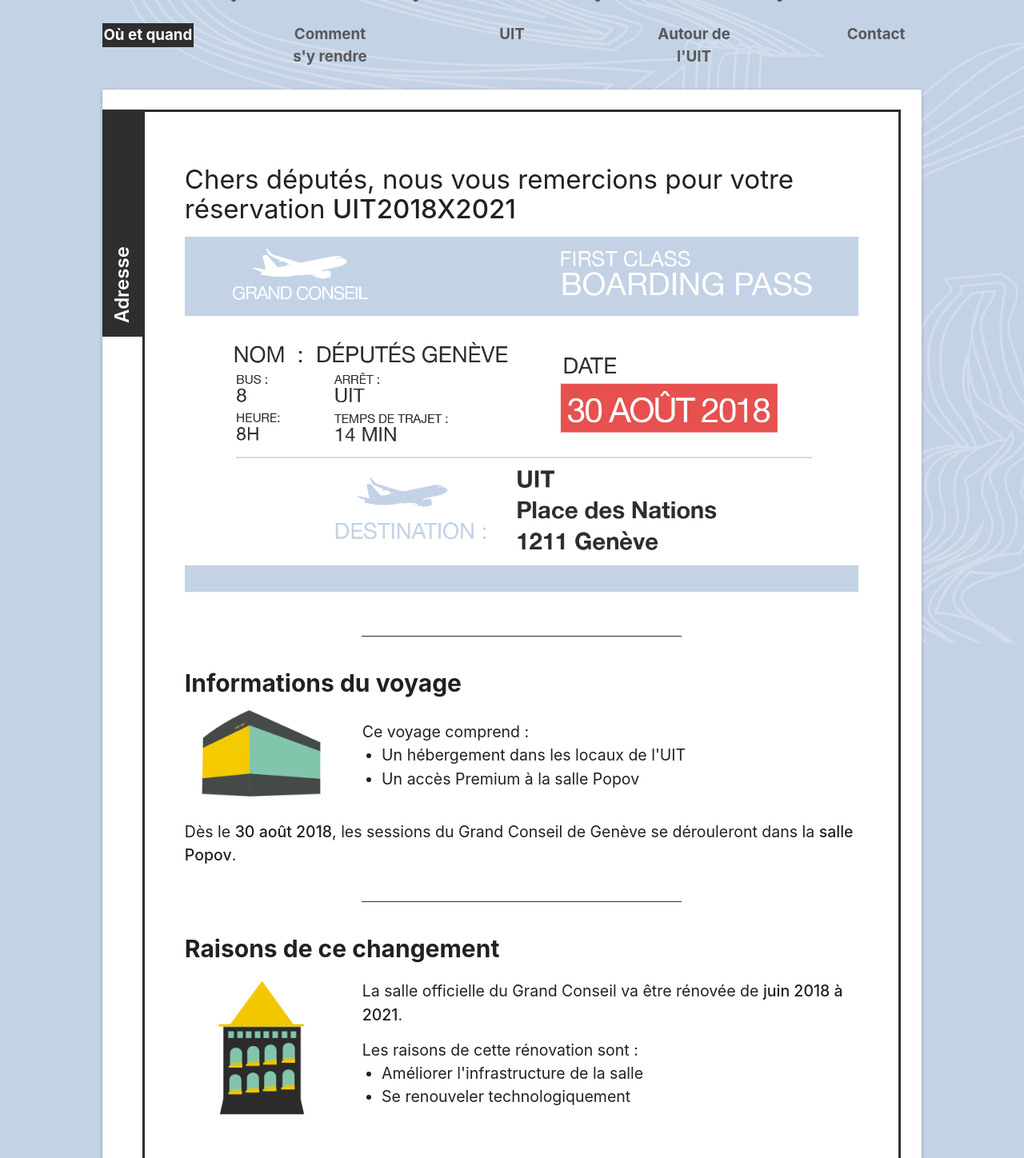
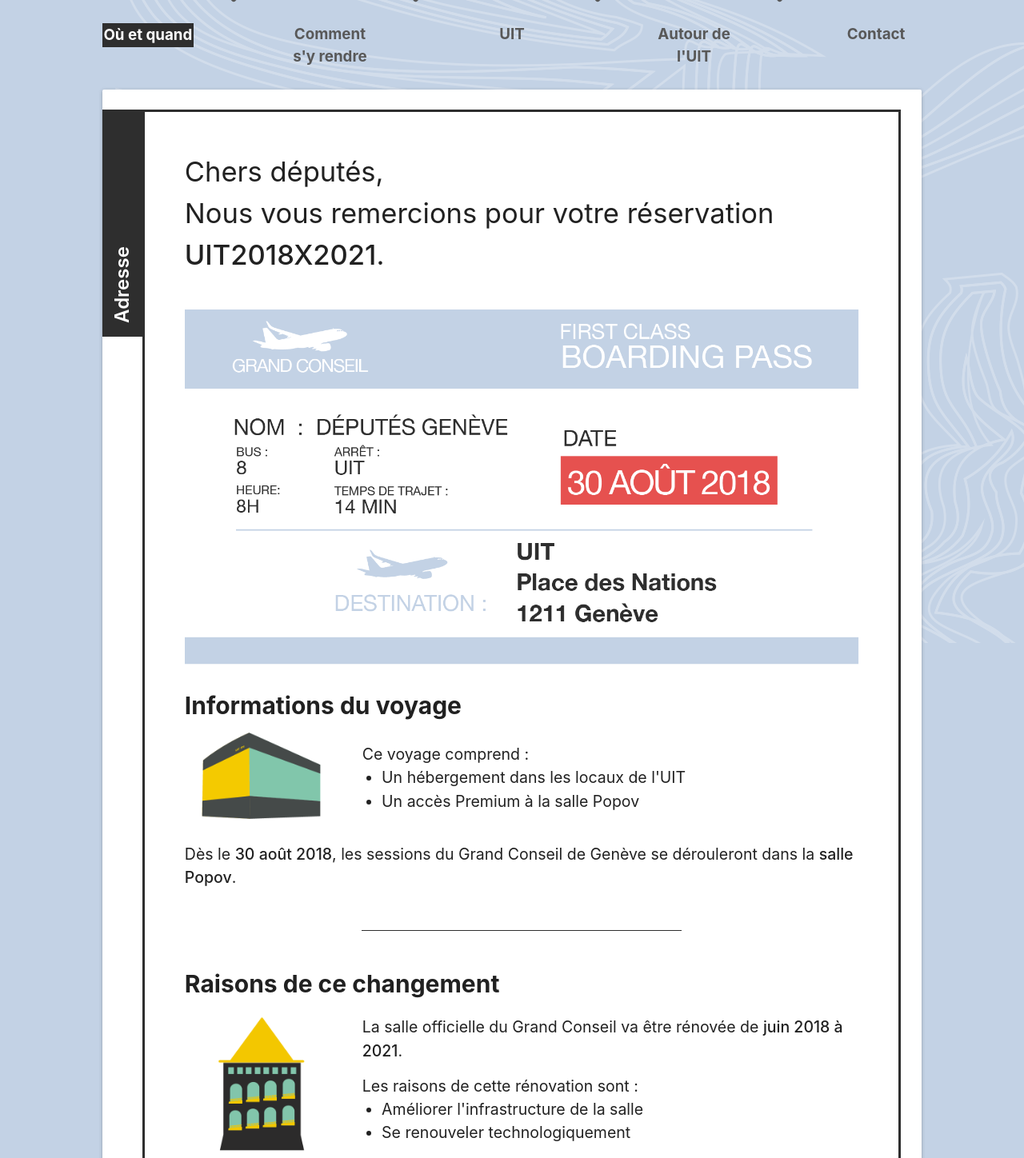
Before and after one commit to TeamExtraMuros/webapp, a PHP site: page /html/etape1.html in a window 1280 px wide. Shown: the part 196-1644 px from the top of the page at 80% size. Run offline with PHP 8.4, Linux system fonts and the light colour scheme.

Commit message:
Etape 1 validee

```diff
--- a/html/etape1.html
+++ b/html/etape1.html
@@ -60,10 +60,10 @@
             <p>Adresse</p>
         </div>
         <div class="card-content toRight">
-          <h3>Chers députés, nous vous remercions pour votre réservation <strong>UIT2018X2021</strong></h3>
+          <p class="txt-intro">Chers députés,</br>
+          Nous vous remercions pour votre réservation <strong>UIT2018X2021</strong>.</p>
             <img class="responsive-img hideOnMobile" id="img-billetAvion" src="../img/billetAvion.png" />
             <img class="responsive-img hideOnDesktop" id="img-billetMobile" src="../img/billetMobile.png" />
-            <div class="line"></div>
             <h4>Informations du voyage</h4>
             <div class="row vertical-align">
               <div class="col l3 s12">
--- a/styles/main.css
+++ b/styles/main.css
@@ -31,7 +31,7 @@
   width: 400px;
   height: 1px;
   background: #2e2e2e;
-  margin: 5% auto;
+  margin: 6% auto;
 }
 
 i {
@@ -189,6 +189,10 @@
   justify-content: center;
   flex-direction: row;
 }
+.txt-intro{
+  font-size: 2.3em !important;
+  padding: 3% 0 5% 0;
+}
 
 /* Etape 2 */
 
@@ -341,6 +345,9 @@
     .vertical-align{
       flex-direction: column;
     }
+    .txt-intro{
+      font-size: 3em !important;
+    }
     /* etape 2 */
     #table-transport {
         font-size: 1em;
```
